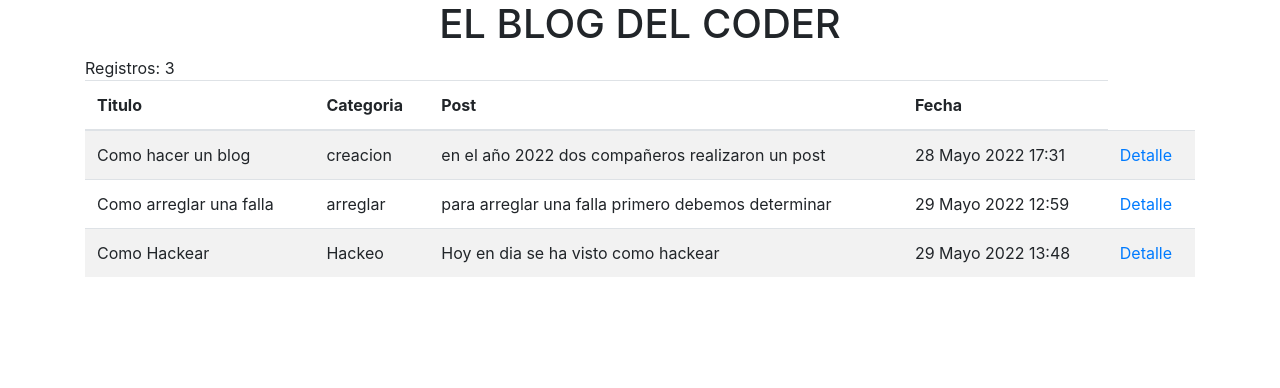
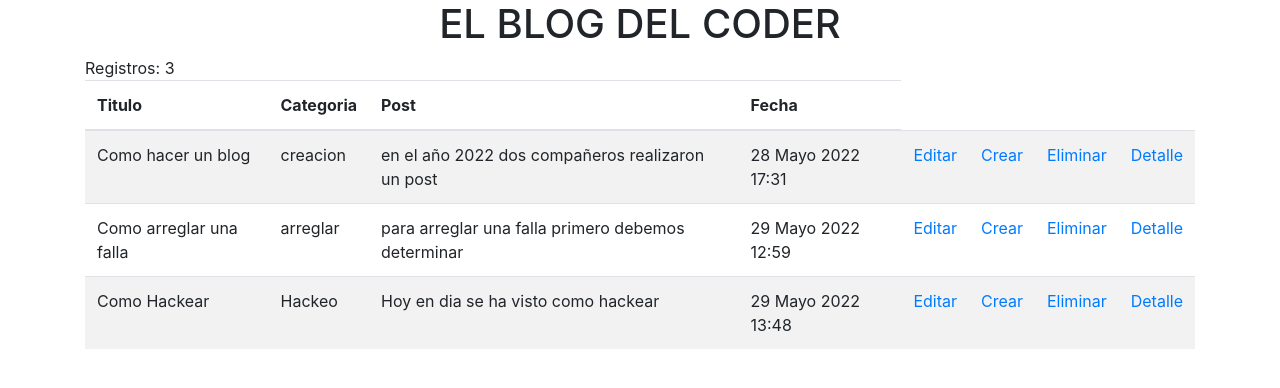
Before and after one commit to Jmansicidor/Entrega_uno, a Django app: page / in a window 1280 px wide. Shown: the top 388 px of the page. Run offline with Django 4.2, Linux system fonts and the light colour scheme; data comes from the database, SQL or seed files in the repository.

Commit message:
se agrega urls de acceso a editar , crear,eliminar,detalle

```diff
--- a/Entrega_uno/blog_web/templates/blog_web/inicio.html
+++ b/Entrega_uno/blog_web/templates/blog_web/inicio.html
@@ -44,6 +44,9 @@
                 <td>{{blog_web.categoria}}</td>
                 <td>{{blog_web.post}}</td>
                 <td>{{blog_web.fecha_posteo}}</td>
+                <td><a href="blog/editar/{{blog_web.id}}">Editar</a></td>
+                <td><a href="blog/detalle/{{blog_web.id}}">Crear</a></td>
+                <td><a href="blog/borrar/{{blog_web.id}}">Eliminar</a></td>
                 <td><a href="blog/detalle/{{blog_web.id}}">Detalle</a></td>
                 </td>
             </tr>
```
